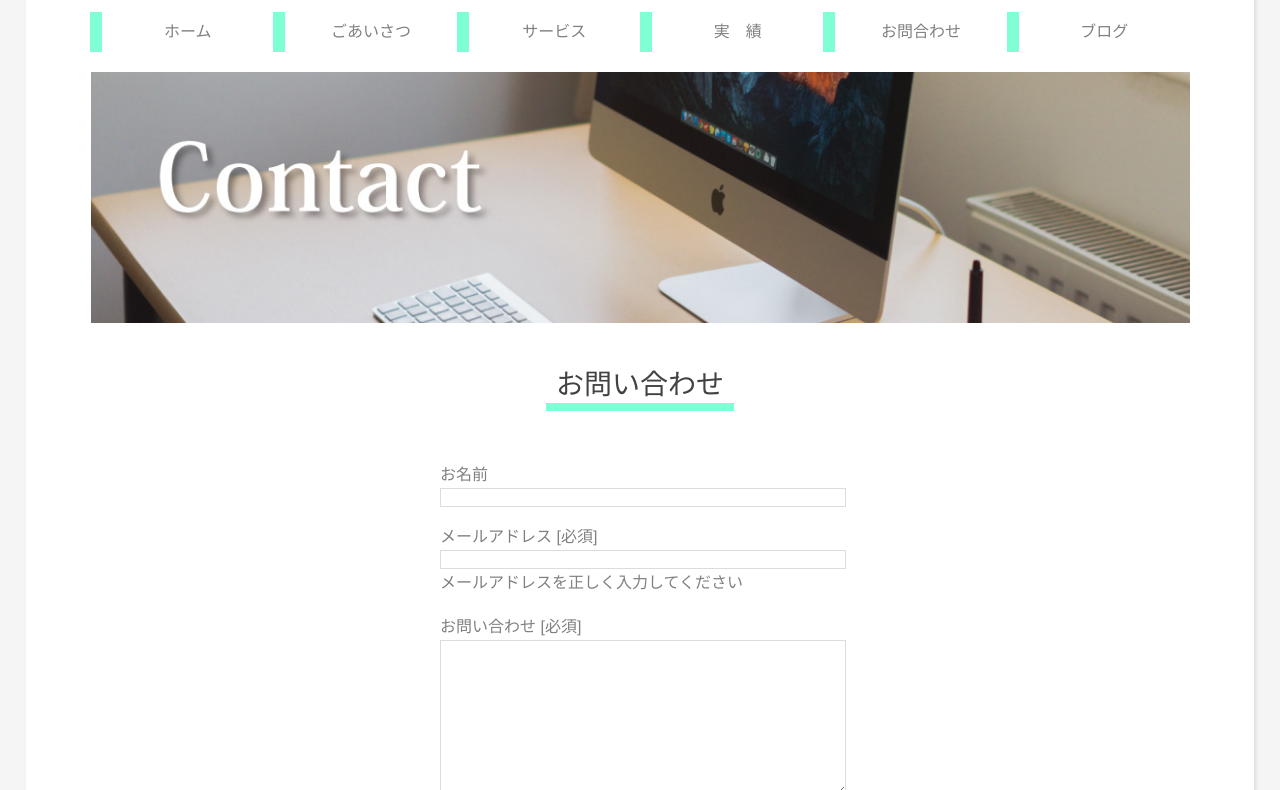
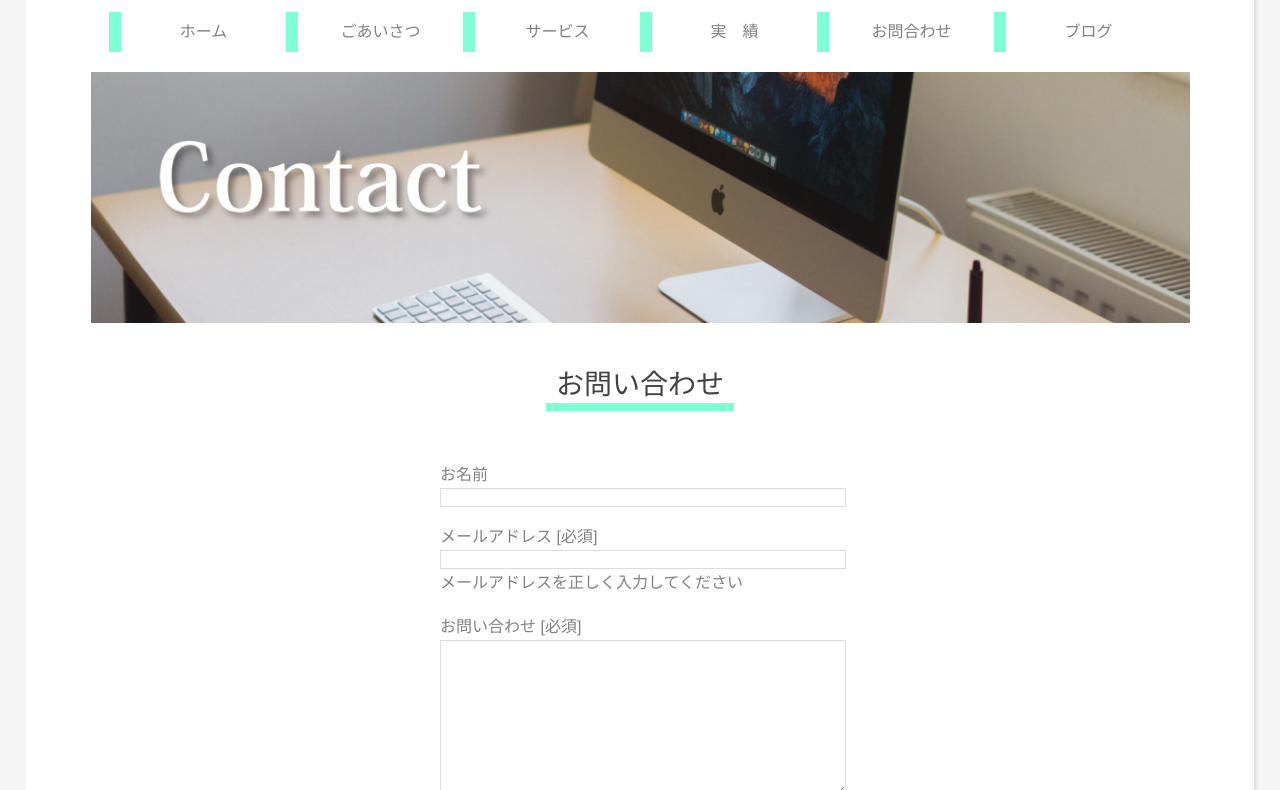
Before and after one commit to miidesign/web, a plain HTML site: page contact.html in a window 1280 px wide. Shown: the part 79-869 px from the top of the page. Drawn offline with nearby package versions, Linux system fonts and the light colour scheme.

Commit message:
1004メニュー変更
1004メニュー変更

```diff
--- a/css/styles.css
+++ b/css/styles.css
@@ -87,18 +87,27 @@
   display: none;
 } */
 
+.header-menu {
+
+}
 
 .main-menu {
-  /* background-color: greenyellow; */
+  width: 100%;
   display: flex;
   flex-direction: row;
   justify-content: center;
   margin-bottom: 20px;
+}
 
+.main-menu a {
+  width: 100%;
+  text-decoration: none;
+  color: gray;
+  display: inline-block;
 }
 
 .main-menu-li {
-  width: 200px;
+  width: 165px;
   height: 40px;
   line-height: 40px;
   text-align: center;
@@ -107,10 +116,7 @@
   /* border-left: solid 12px #709dff; */
 }
 
-.main-menu-li a {
-  text-decoration: none;
-  color: gray;
-}
+
 
 .main-menu-li a:hover {
   color: aquamarine;
@@ -562,6 +568,7 @@ button {
 
 /* メニューの体裁 */
 .main-menu-mobile-li {
+  display: inline-block;
   width: 300px;
   height: 50px;
   line-height: 50px;
@@ -569,6 +576,7 @@ button {
   border-left: solid 12px aquamarine;
   /* border-left: solid 12px #709dff; */
 }
+
 
 .main-menu-mobile-li a {
   text-decoration: none;
```
Also changed, not shown: index.html (+10 -6 lines).
